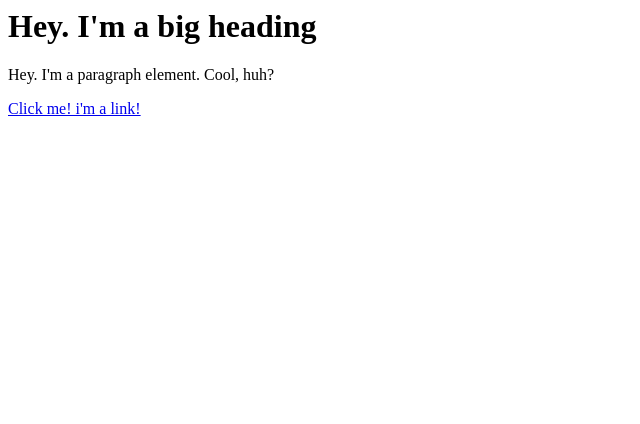
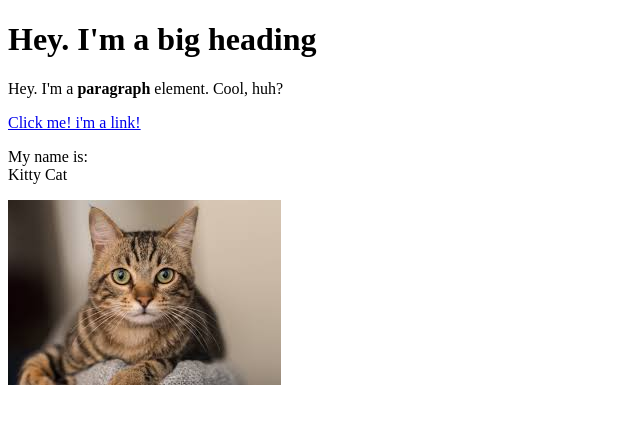
Before and after one commit to crottinger/skillshare--cartoon-hero, a plain HTML site: page test.html in a window 1280 px wide. Shown: the whole page, without its empty margins (0-640 px from the left). Drawn offline with Linux system fonts and the light colour scheme.

Commit message:
Added a cat image and a few more elements

```diff
--- a/test.html
+++ b/test.html
@@ -1,3 +1,14 @@
-<h1>Hey. I'm a big heading</h1>
-<p>Hey. I'm a paragraph element. Cool, huh?</p>
-<a href="https://google.com" target="_blank" title="Let's go to Google">Click me! i'm a link!</a>
+<!DOCTYPE html>
+<html>
+<head>
+    <title> Test page</title>
+</head>
+<body>
+    <h1>Hey. I'm a big heading</h1>
+    <p>Hey. I'm a <b>paragraph</b> element. Cool, huh?</p>
+    <a href="https://google.com" target="_blank" title="Let's go to Google">Click me! i'm a link!</a>
+    <p>My name is:<br>
+        Kitty Cat</p>
+    <img src="img/cat.jpg" alt="">
+</body>
+</html>
```
Also changed, not shown: img/cat.jpg (added).
